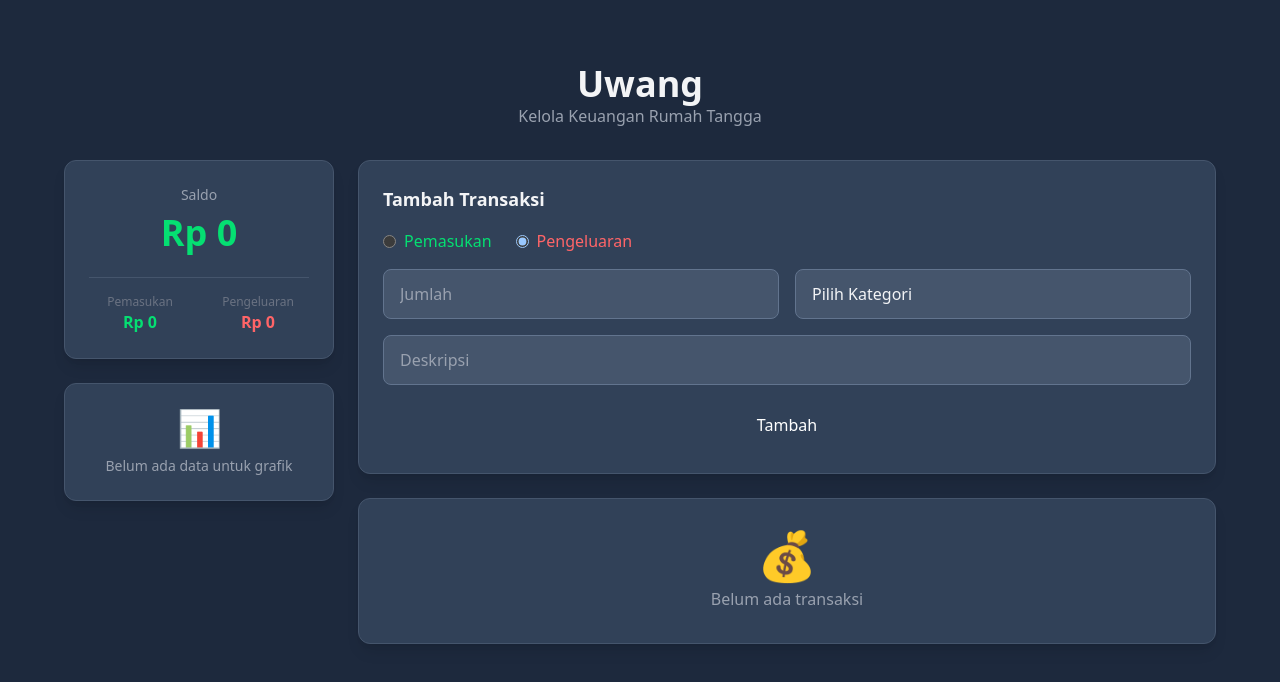
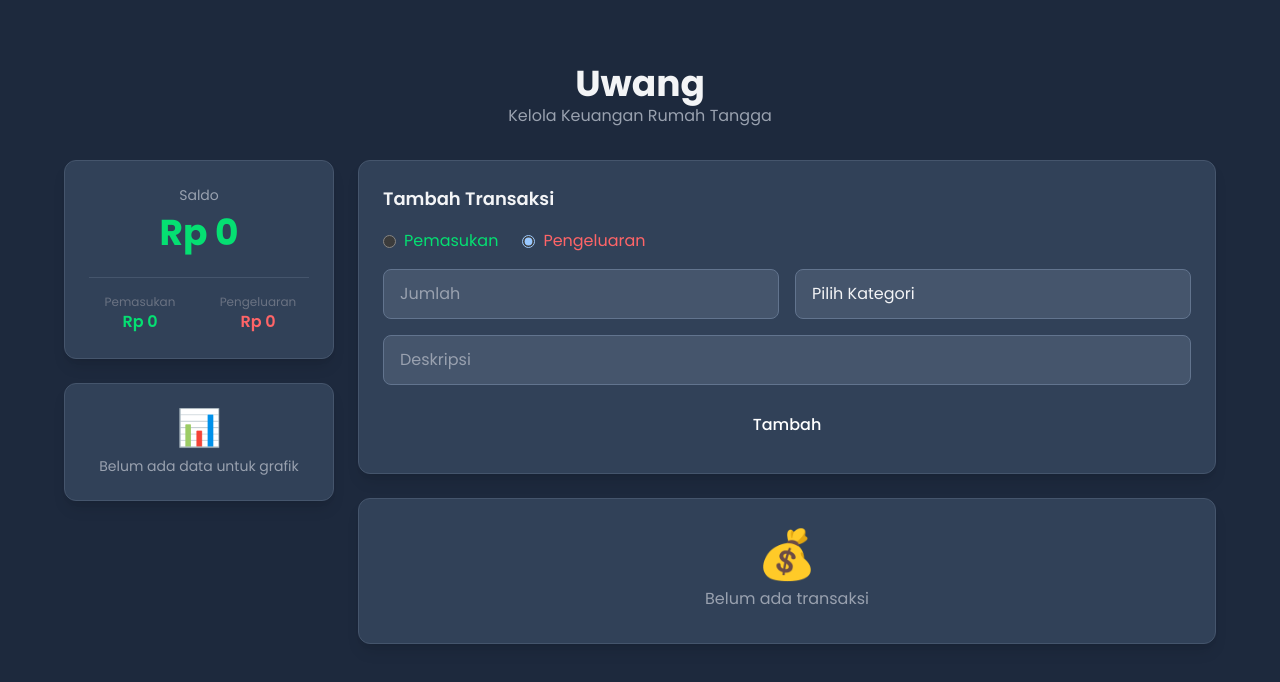
Before and after one commit to rohmanureldi/uwang, a React (Vite) app: page / in a window 1280 px wide. Shown: the top 682 px of the page. Built offline with nearby package versions, Linux system fonts and the light colour scheme.

Commit message:
Use poppins

```diff
--- a/src/index.css
+++ b/src/index.css
@@ -7,3 +7,7 @@
 html {
   @apply bg-slate-800 text-gray-100;
 }
+
+body {
+  font-family: 'Poppins', sans-serif;
+}
```
